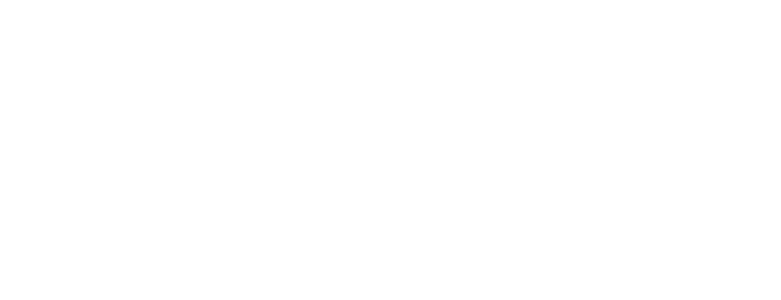
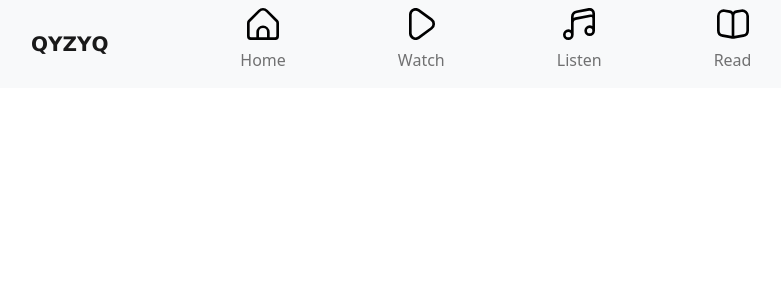
Before and after one commit to Fortitude42/QYZYQ, a React (Create React App) app: page / in a window 1280 px wide. Before the commit this address had no page. Shown: the top 300 px of the page, without its empty margins (29-810 px from the left). Built offline with nearby package versions, Linux system fonts and the light colour scheme.

Commit message:
added navbar component

```diff
--- a/package.json
+++ b/package.json
@@ -6,7 +6,7 @@
     "@testing-library/jest-dom": "^5.16.4",
     "@testing-library/react": "^13.1.1",
     "@testing-library/user-event": "^13.5.0",
-    "axios": "^0.27.1",
+    "axios": "^0.27.2",
     "bootstrap": "^5.1.3",
     "react": "^18.0.0",
     "react-dom": "^18.0.0",
--- a/src/App.js
+++ b/src/App.js
@@ -1,16 +1,21 @@
 import React, { Component } from "react";
 import 'bootstrap/dist/css/bootstrap.css';
 import './App.css'
+import './components/Navbar/Navbar.css'
 import { Routes, Route} from "react-router-dom";
 import Home from './components/pages/Home/Home';
+import Navbar from './components/Navbar/Navbar';
 
 
 export default class App extends Component {
 		render() {
-			return (
-				<Routes>
-					<Route path="/home" element={<Home />}/>
-				</Routes>
+			return(
+				<div>
+					<Navbar/>
+					<Routes>
+						<Route path="/home" element={<Home />}/>
+					</Routes>
+				</div>
 			)
 		}
 }
--- /dev/null
+++ b/src/components/Navbar/Navbar.css
@@ -0,0 +1,13 @@
+.brand-name {
+    font-family: Geneva, Tahoma, Verdana, sans-serif;
+    font-weight: bold;
+}
+
+.center {
+    margin: auto;
+    text-align: center;
+}
+
+svg {
+    /*margin-left+ 5px;*/
+}
--- /dev/null
+++ b/src/components/Navbar/Navbar.js
@@ -0,0 +1,50 @@
+import React from "react";
+import './Navbar.css';
+import 'bootstrap/dist/css/bootstrap.css'
+
+function Navbar() {
+  return (
+    <>
+      <nav class="navbar navbar-expand-lg navbar-light bg-light">
+        <div class="col-2 text-center">
+          <a class="navbar-brand brand-name" href="#">QYZYQ</a>
+          <button class="navbar-toggler" type="button" data-toggle="collapse" data-target="#navbarSupportedContent" aria-controls="navbarSupportedContent" aria-expanded="false" aria-label="Toggle navigation">
+            <span class="navbar-toggler-icon"></span>
+          </button>
+        </div>
+
+
+        <div class="collapse navbar-collapse col-6" id="navbarSupportedContent">
+          <ul class="navbar-nav">
+              <li class="nav-item active px-5 center">
+                <svg xmlns="http://www.w3.org/2000/svg" id="Outline" viewBox="0 0 24 24" width="32" height="32"><path d="M23.121,9.069,15.536,1.483a5.008,5.008,0,0,0-7.072,0L.879,9.069A2.978,2.978,0,0,0,0,11.19v9.817a3,3,0,0,0,3,3H21a3,3,0,0,0,3-3V11.19A2.978,2.978,0,0,0,23.121,9.069ZM15,22.007H9V18.073a3,3,0,0,1,6,0Zm7-1a1,1,0,0,1-1,1H17V18.073a5,5,0,0,0-10,0v3.934H3a1,1,0,0,1-1-1V11.19a1.008,1.008,0,0,1,.293-.707L9.878,2.9a3.008,3.008,0,0,1,4.244,0l7.585,7.586A1.008,1.008,0,0,1,22,11.19Z"/></svg>
+                <a class="nav-link" href="#">Home
+                  <span class="sr-only"></span>
+                </a>
+              </li>
+
+              <li class="nav-item px-5 center">
+                <svg xmlns="http://www.w3.org/2000/svg" id="Outline" viewBox="0 0 24 24" width="32" height="32"><path d="M20.494,7.968l-9.54-7A5,5,0,0,0,3,5V19a5,5,0,0,0,7.957,4.031l9.54-7a5,5,0,0,0,0-8.064Zm-1.184,6.45-9.54,7A3,3,0,0,1,5,19V5A2.948,2.948,0,0,1,6.641,2.328,3.018,3.018,0,0,1,8.006,2a2.97,2.97,0,0,1,1.764.589l9.54,7a3,3,0,0,1,0,4.836Z"/></svg>
+                <a class="nav-link" href="#">Watch</a>
+              </li>
+
+              <li class="nav-item px-5 center">
+                <svg xmlns="http://www.w3.org/2000/svg" id="Layer_1" data-name="Layer 1" viewBox="0 0 24 24" width="32" height="32"><path d="M22.554.923A3.978,3.978,0,0,0,19.263.07L10.079,1.792A5,5,0,0,0,6,6.706v9.85A3.959,3.959,0,0,0,4,16a4,4,0,1,0,4,4V10.876A2,2,0,0,1,9.632,8.91l11.183-2.1A1,1,0,0,1,22,7.8v5.76A3.959,3.959,0,0,0,20,13a4,4,0,1,0,4,4V4A3.987,3.987,0,0,0,22.554.923ZM4,22a2,2,0,1,1,2-2A2,2,0,0,1,4,22ZM20.447,4.848,9.263,6.944A4,4,0,0,0,8,7.416v-.71a3,3,0,0,1,2.447-2.949l9.185-1.722A2,2,0,0,1,22,4v.984A2.955,2.955,0,0,0,20.447,4.848ZM20,19a2,2,0,1,1,2-2A2,2,0,0,1,20,19Z"/></svg>
+                <a class="nav-link" href="#">Listen</a>
+              </li>
+
+              <li class="nav-item px-5 center">
+                <svg xmlns="http://www.w3.org/2000/svg" id="Layer_1" data-name="Layer 1" viewBox="0 0 24 24" width="32" height="32"><path d="M22.2,2.163a4.992,4.992,0,0,0-4.1-1.081l-3.822.694A4,4,0,0,0,12,3.065,4,4,0,0,0,9.716,1.776L5.9,1.082A5,5,0,0,0,0,6V16.793a5,5,0,0,0,4.105,4.919l6.286,1.143a9,9,0,0,0,3.218,0L19.9,21.712A5,5,0,0,0,24,16.793V6A4.983,4.983,0,0,0,22.2,2.163ZM11,20.928c-.084-.012-.168-.026-.252-.041L4.463,19.745A3,3,0,0,1,2,16.793V6A3,3,0,0,1,5,3a3.081,3.081,0,0,1,.54.049l3.82.7A2,2,0,0,1,11,5.712Zm11-4.135a3,3,0,0,1-2.463,2.952l-6.285,1.142c-.084.015-.168.029-.252.041V5.712a2,2,0,0,1,1.642-1.968l3.821-.7A3,3,0,0,1,22,6Z"/></svg>
+                <a class="nav-link" href="#">Read</a>
+              </li>
+
+							</ul>
+						</div>
+
+            <div class="col-4"></div>
+					</nav>
+    </>
+  );
+}
+
+export default Navbar;
```
Also changed, not shown: src/components/Navbar.js (deleted, +0 -9 lines), 1 other file (tests, documents, lock files or other folders).
